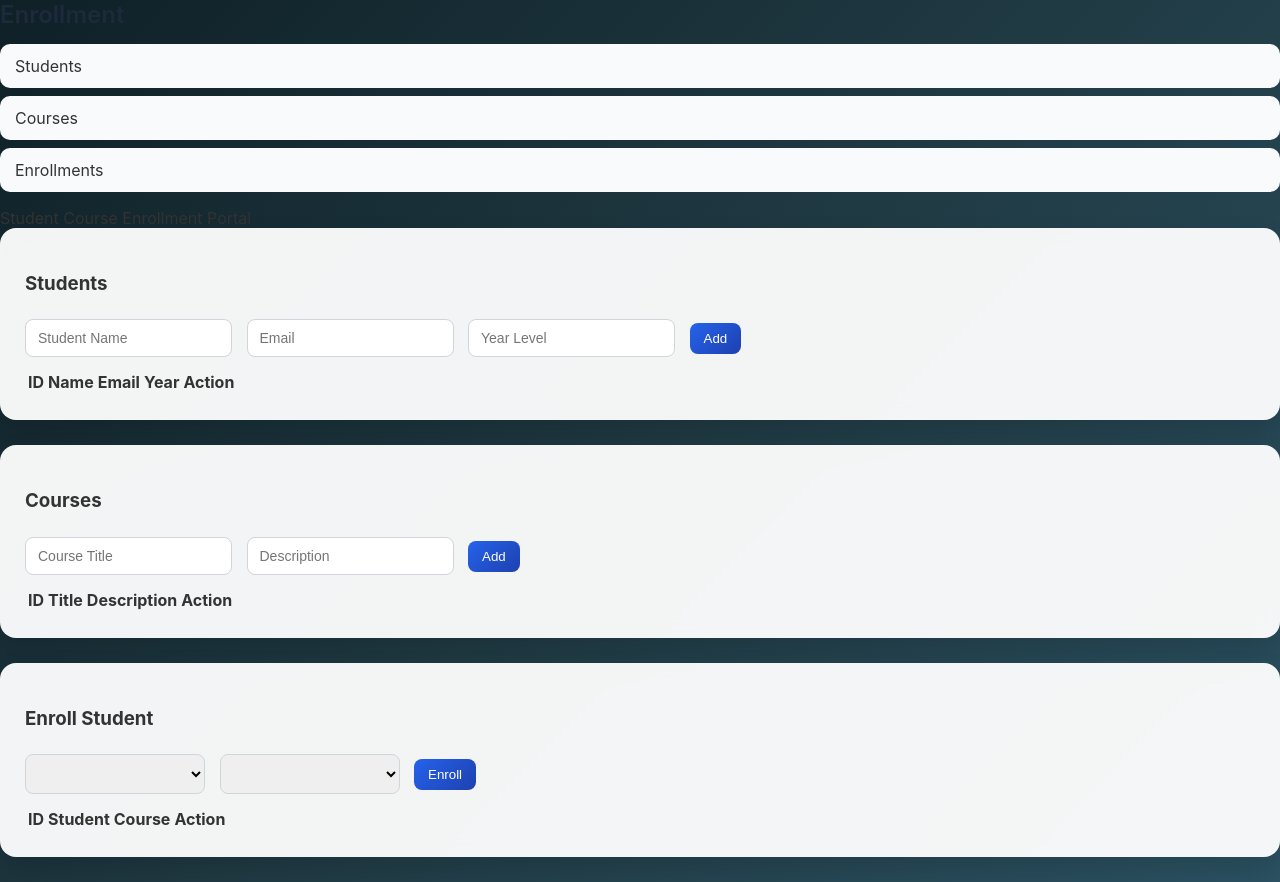
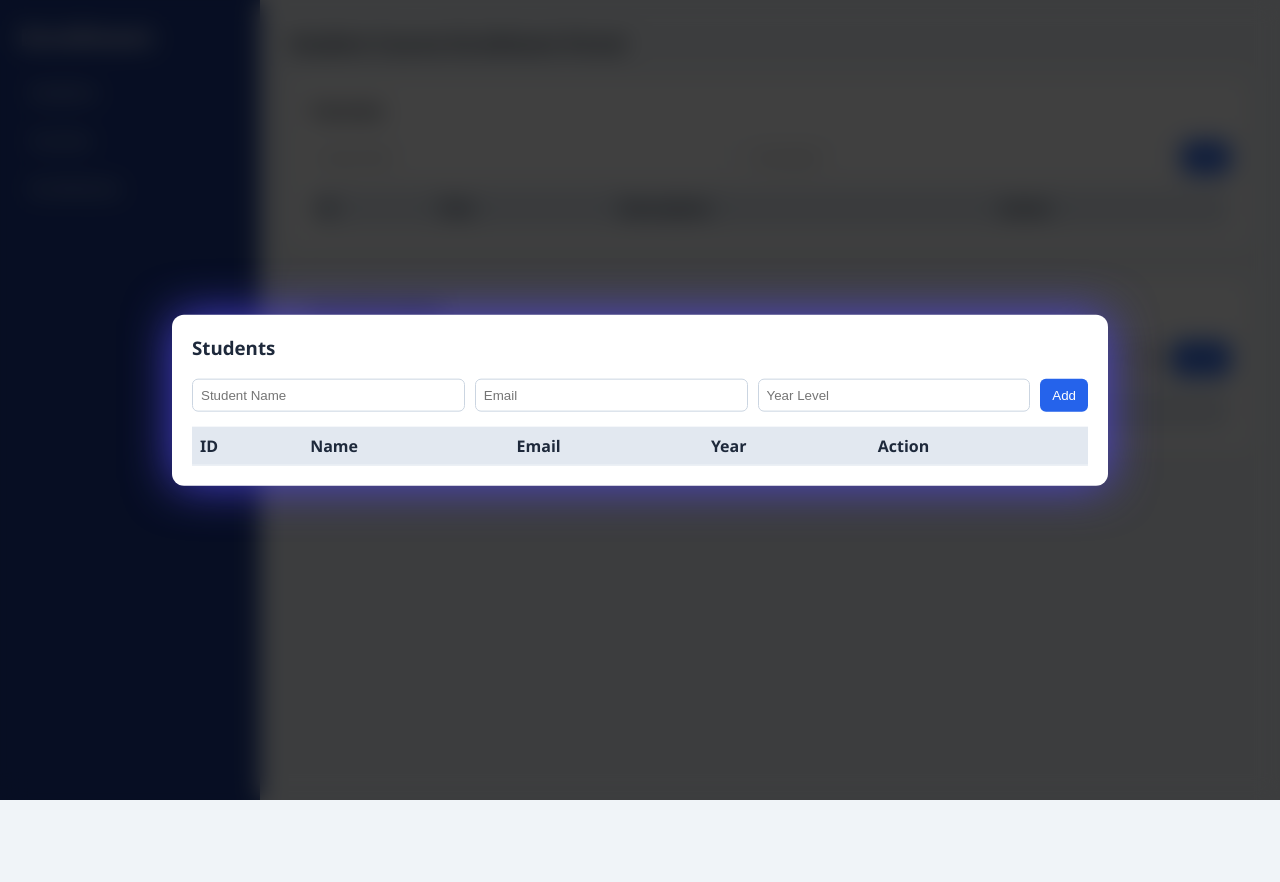
Before and after one commit to angeloalindayo151306-blip/EnrollmentFrontend-Alindayo, a plain HTML site: page index.html in a window 1280 px wide. Both pictures are taken after a click on the item "Students". After the commit the page ends 800 px from the top, so only its background shows below. Drawn offline with Linux system fonts and the light colour scheme; no server answers.

Commit message:
Refactor styles for layout and design improvements

```diff
--- a/styles.css
+++ b/styles.css
@@ -1,167 +1,191 @@
-/* =========================
-   GLOBAL
-========================= */
-
 body {
-  font-family: 'Inter', 'Segoe UI', sans-serif;
-  background: linear-gradient(135deg, #0f2027, #203a43, #2c5364);
   margin: 0;
-  padding: 0;
-  color: #333;
+  font-family: 'Segoe UI', sans-serif;
+  background: #f0f4f8;
+  color: #1e293b;
 }
 
-h1 {
-  text-align: center;
+/* LAYOUT */
+.layout {
+  display: flex;
+  min-height: 100vh;
+}
+
+/* SIDEBAR */
+.sidebar {
+  width: 220px;
+  background: #1e3a8a;
   color: white;
-  padding: 40px 0 20px 0;
+  padding: 20px;
+}
+
+.sidebar h2 {
+  margin-top: 0;
+}
+
+.sidebar ul {
+  list-style: none;
+  padding: 0;
+}
+
+.sidebar li {
+  margin-bottom: 10px;
+  cursor: pointer;
+  padding: 8px 10px;
+  border-radius: 6px;
+  transition: 0.2s ease;
+}
+
+.sidebar li:hover {
+  background: rgba(255,255,255,0.15);
+}
+
+.sidebar li.active {
+  background: rgba(255,255,255,0.25);
+}
+
+/* MAIN */
+.main {
+  flex: 1;
+  padding: 30px;
+}
+
+/* TOPBAR */
+.topbar {
+  font-size: 20px;
   font-weight: 600;
-  letter-spacing: 1px;
+  margin-bottom: 20px;
+}
+
+/* PANELS */
+.panel {
+  background: white;
+  padding: 20px;
+  border-radius: 10px;
+  margin-bottom: 30px;
+  box-shadow: 0 5px 15px rgba(0,0,0,0.05);
+  transition: 0.3s ease;
+}
+
+.panel h3 {
+  margin-top: 0;
+}
+
+/* FORM ROW */
+.form-row {
+  display: flex;
+  gap: 10px;
+  margin-bottom: 15px;
+}
+
+.form-row input,
+.form-row select {
+  padding: 8px;
+  border-radius: 6px;
+  border: 1px solid #cbd5e1;
+  flex: 1;
+}
+
+button {
+  padding: 8px 12px;
+  background: #2563eb;
+  border: none;
+  color: white;
+  border-radius: 6px;
+  cursor: pointer;
+}
+
+button:hover {
+  background: #1d4ed8;
+}
+
+/* TABLE */
+table {
+  width: 100%;
+  border-collapse: collapse;
+}
+
+thead {
+  background: #e2e8f0;
+}
+
+th, td {
+  padding: 8px;
+  text-align: left;
+  border-bottom: 1px solid #e2e8f0;
 }
 
 /* =========================
-   CONTAINER
+   ADVANCED FOCUS MODE
 ========================= */
 
-.container {
-  max-width: 900px;
-  margin: auto;
-  padding: 20px;
+#focusOverlay {
+  position: fixed;
+  inset: 0;
+  background: rgba(0,0,0,0.75);
+  backdrop-filter: blur(12px);
+  opacity: 0;
+  visibility: hidden;
+  transition: opacity 0.3s ease;
+  z-index: 50;
 }
 
-/* =========================
-   CARD SECTIONS
-========================= */
-
-section {
-  background: rgba(255, 255, 255, 0.95);
-  backdrop-filter: blur(8px);
-  padding: 25px;
-  margin-bottom: 25px;
-  border-radius: 16px;
-  box-shadow: 0 15px 30px rgba(0, 0, 0, 0.15);
-  transition: 0.3s ease;
+#focusOverlay.active {
+  opacity: 1;
+  visibility: visible;
 }
 
-section:hover {
-  transform: translateY(-4px);
+.panel.focused {
+  position: fixed;
+  top: 50%;
+  left: 50%;
+  transform: translate(-50%, -60%) scale(0.9);
+  width: 70%;
+  max-height: 80vh;
+  overflow-y: auto;
+  z-index: 100;
+  animation: slideIn 0.35s ease forwards, glowPulse 2s infinite alternate;
+  box-shadow: 0 0 40px rgba(79,70,229,0.8);
+  border-radius: 12px;
 }
 
-h2 {
-  margin-top: 0;
-  font-weight: 600;
-  margin-bottom: 15px;
-  color: #1e293b;
+@keyframes slideIn {
+  from {
+    transform: translate(-50%, -70%) scale(0.8);
+    opacity: 0;
+  }
+  to {
+    transform: translate(-50%, -50%) scale(1);
+    opacity: 1;
+  }
 }
 
-/* =========================
-   INPUTS
-========================= */
-
-input, select {
-  padding: 10px 12px;
-  margin: 6px 10px 12px 0;
-  border-radius: 8px;
-  border: 1px solid #d1d5db;
-  outline: none;
-  min-width: 180px;
-  transition: 0.3s;
-  font-size: 14px;
+@keyframes glowPulse {
+  from {
+    box-shadow: 0 0 25px rgba(79,70,229,0.5);
+  }
+  to {
+    box-shadow: 0 0 50px rgba(79,70,229,0.9);
+  }
 }
 
-input:focus, select:focus {
-  border-color: #2563eb;
-  box-shadow: 0 0 0 3px rgba(37, 99, 235, 0.2);
+/* TOAST */
+.toast {
+  position: fixed;
+  bottom: 30px;
+  right: 30px;
+  background: #2563eb;
+  color: white;
+  padding: 14px 20px;
+  border-radius: 8px;
+  opacity: 0;
+  transform: translateY(20px);
+  transition: all 0.3s ease;
+  z-index: 9999;
+  box-shadow: 0 8px 20px rgba(0,0,0,0.3);
 }
 
-/* =========================
-   BUTTONS
-========================= */
-
-button {
-  padding: 8px 14px;
-  border-radius: 8px;
-  border: none;
-  background: linear-gradient(135deg, #2563eb, #1e40af);
-  color: white;
-  cursor: pointer;
-  font-weight: 500;
-  transition: all 0.3s ease;
+.toast.show {
+  opacity: 1;
+  transform: translateY(0);
 }
-
-button:hover {
-  transform: translateY(-2px);
-  box-shadow: 0 8px 15px rgba(37, 99, 235, 0.4);
-}
-
-button:active {
-  transform: scale(0.97);
-}
-
-/* Delete Button */
-button.delete-btn {
-  background: linear-gradient(135deg, #dc2626, #991b1b);
-}
-
-button.delete-btn:hover {
-  box-shadow: 0 8px 15px rgba(220, 38, 38, 0.4);
-}
-
-/* =========================
-   LIST STYLE
-========================= */
-
-ul {
-  list-style: none;
-  padding-left: 0;
-  margin-top: 10px;
-}
-
-li {
-  background: #f8fafc;
-  padding: 12px 15px;
-  border-radius: 10px;
-  margin-bottom: 8px;
-  display: flex;
-  justify-content: space-between;
-  align-items: center;
-  transition: 0.2s ease;
-}
-
-li:hover {
-  background: #e2e8f0;
-}
-
-/* =========================
-   STOCK INFO
-========================= */
-
-#stockInfo {
-  font-weight: 600;
-  color: #1e40af;
-  margin-bottom: 10px;
-}
-
-/* =========================
-   RESPONSIVE
-========================= */
-
-@media (max-width: 768px) {
-  .container {
-    padding: 10px;
-  }
-
-  input, select {
-    width: 100%;
-    margin-right: 0;
-  }
-
-  button {
-    width: 100%;
-    margin-bottom: 10px;
-  }
-
-  li {
-    flex-direction: column;
-    align-items: flex-start;
-  }
-}
```
